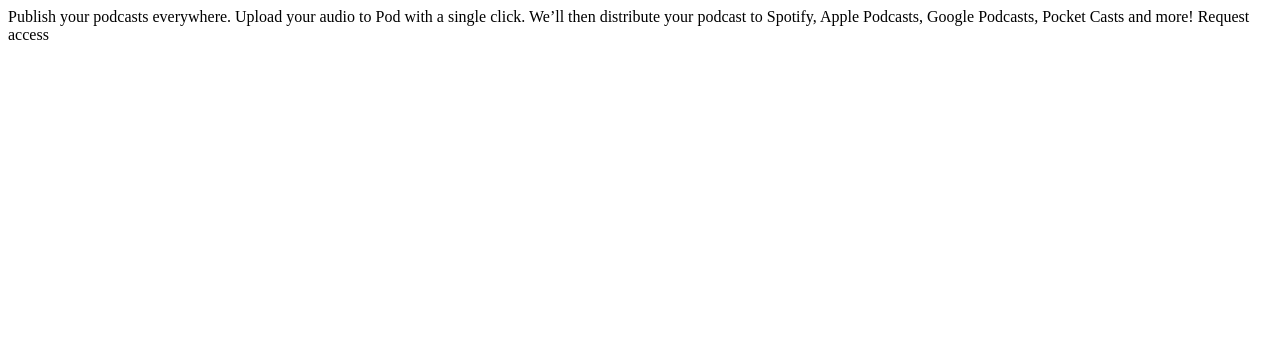
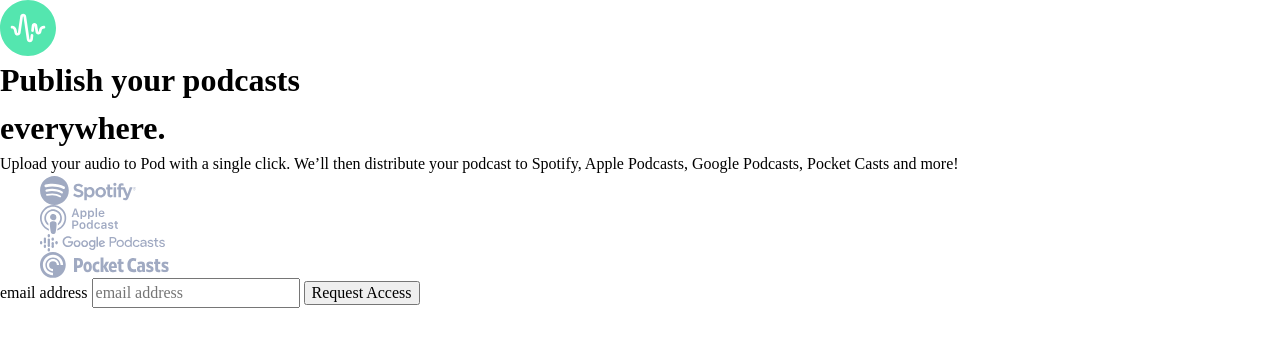
Before and after one commit to lawlawson/pod-landing-page, a plain HTML site: page starter-code/index.html in a window 1280 px wide. Drawn offline with Linux system fonts and the light colour scheme.

Commit message:
basic structure and reset file for css added

```diff
--- /dev/null
+++ b/reset.css
@@ -0,0 +1,58 @@
+/*
+  1. Use a more-intuitive box-sizing model.
+*/
+*, *::before, *::after {
+  box-sizing: border-box;
+}
+/*
+  2. Remove default margin
+*/
+* {
+  margin: 0;
+}
+/*
+  3. Allow percentage-based heights in the application
+*/
+html, body {
+  height: 100%;
+}
+/*
+  Typographic tweaks!
+  4. Add accessible line-height
+  5. Improve text rendering
+*/
+body {
+  line-height: 1.5;
+  -webkit-font-smoothing: antialiased;
+}
+/*
+  6. Improve media defaults
+*/
+img, picture, video, canvas, svg {
+  display: block;
+  max-width: 100%;
+}
+/*
+  7. Remove built-in form typography styles
+*/
+input, button, textarea, select {
+  font: inherit;
+}
+/*
+  8. Avoid text overflows
+*/
+p, h1, h2, h3, h4, h5, h6 {
+  overflow-wrap: break-word;
+}
+/*
+  9. Create a root stacking context
+*/
+#root, #__next {
+  isolation: isolate;
+}
+/*
+  10. Remove bullet points
+*/
+ul {
+  list-style: none;
+}
--- a/starter-code/index.html
+++ b/starter-code/index.html
@@ -1,19 +1,57 @@
 <!DOCTYPE html>
 <html lang="en">
-<head>
-  <meta charset="UTF-8">
-  <meta name="viewport" content="width=device-width, initial-scale=1.0">
+  <head>
+    <meta charset="UTF-8" />
+    <meta name="viewport" content="width=device-width, initial-scale=1.0" />
 
-  <link rel="icon" type="image/png" sizes="32x32" href="./assets/favicon-32x32.png">
+    <link
+      rel="icon"
+      type="image/png"
+      sizes="32x32"
+      href="./assets/favicon-32x32.png"
+    />
 
-  <title>Frontend Mentor | Pod request access landing page</title>
-</head>
-<body>
-  Publish your podcasts everywhere.
-
-  Upload your audio to Pod with a single click. We’ll then distribute your podcast to Spotify,
-  Apple Podcasts, Google Podcasts, Pocket Casts and more!
-
-  Request access
-</body>
+    <title>Pod Request Access Landing Page</title>
+    <link rel="stylesheet" href="/reset.css" />
+  </head>
+  <body>
+    <div class="container">
+      <main>
+        <div>
+          <img src="./assets/desktop/logo.svg" alt="" />
+        </div>
+        <div>
+          <h1>
+            <span>Publish your podcasts</span><br />
+            everywhere.
+          </h1>
+          <p>
+            Upload your audio to Pod with a single click. We’ll then distribute
+            your podcast to Spotify, Apple Podcasts, Google Podcasts, Pocket
+            Casts and more!
+          </p>
+        </div>
+        <div>
+          <ul>
+            <li><img src="./assets/desktop/spotify.svg" alt="" /></li>
+            <li><img src="./assets/desktop/apple-podcast.svg" alt="" /></li>
+            <li><img src="./assets/desktop/google-podcasts.svg" alt="" /></li>
+            <li><img src="./assets/desktop/pocket-casts.svg" alt="" /></li>
+          </ul>
+        </div>
+        <div>
+          <form action="">
+            <label for="email_address">email address</label>
+            <input
+              type="text"
+              id="email"
+              name="email"
+              placeholder="email address"
+            />
+            <input type="submit" value="Request Access" text />
+          </form>
+        </div>
+      </main>
+    </div>
+  </body>
 </html>
```
